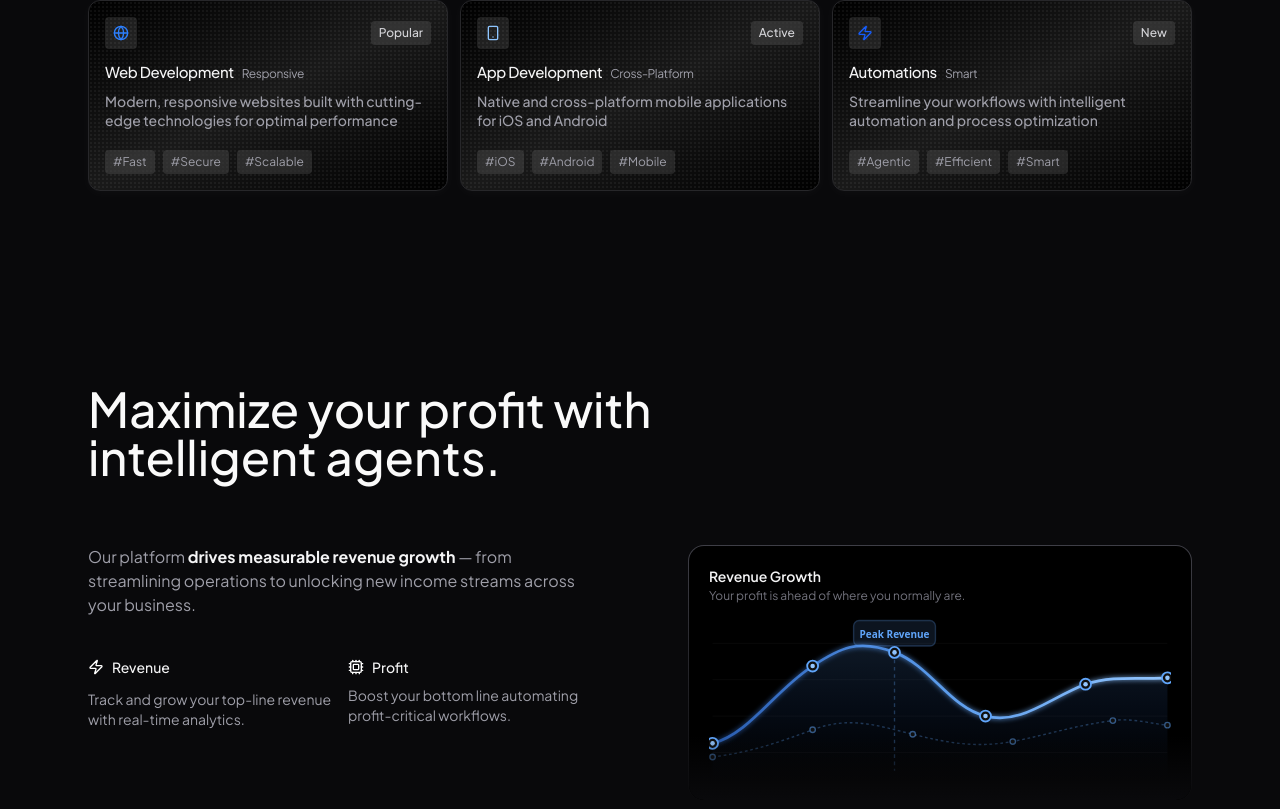
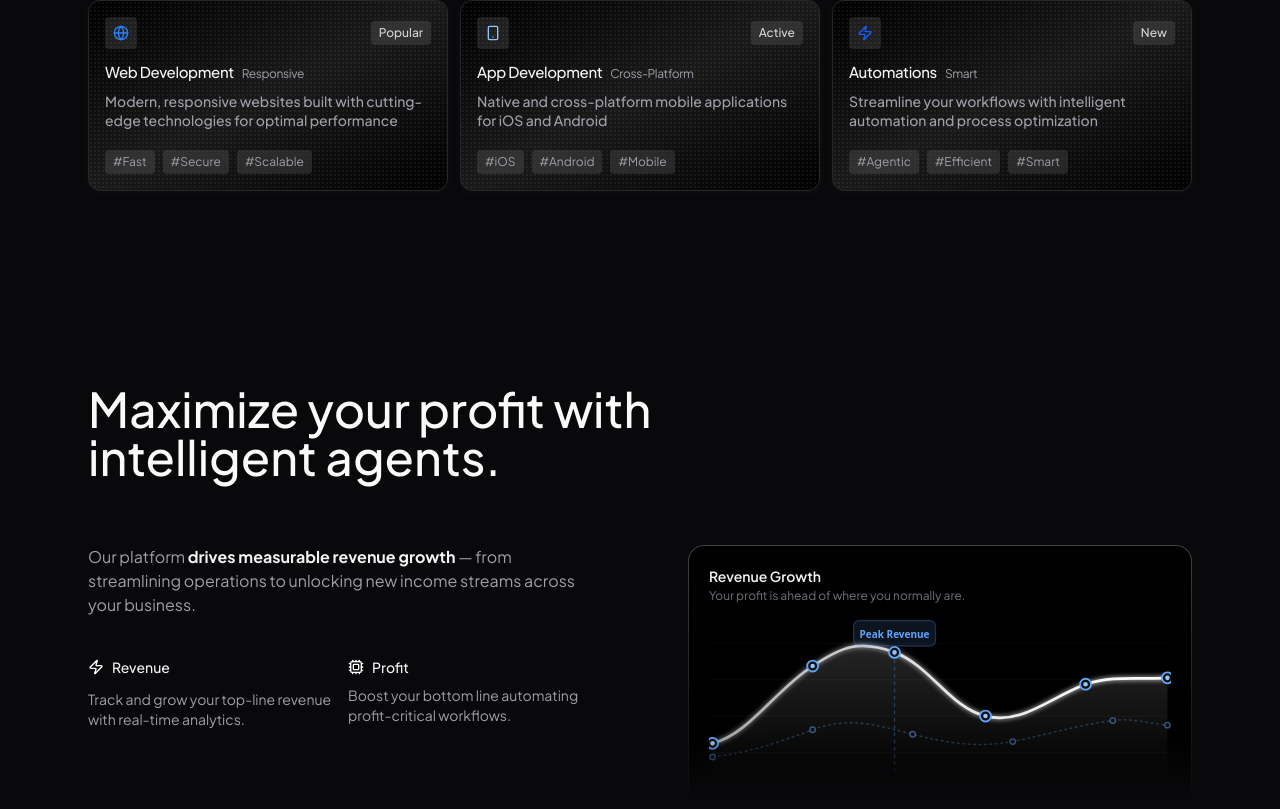
Before and after one commit to hertex-cyber/hertex-website, a React (Vite) app: page / in a window 1280 px wide. Shown: the part 1901-2710 px from the top of the page. Built offline with nearby package versions, Linux system fonts and the light colour scheme.

Commit message:
first commit

```diff
--- a/src/components/Profit.jsx
+++ b/src/components/Profit.jsx
@@ -40,14 +40,14 @@ export default function Profit() {
                                 <svg viewBox="0 0 500 180" className="w-full flex-1" preserveAspectRatio="xMidYMid meet">
                                     <defs>
                                         <linearGradient id="lineGradient" x1="0%" y1="0%" x2="100%" y2="0%">
-                                            <stop offset="0%" stopColor="#3b82f6" stopOpacity="0.6" />
-                                            <stop offset="50%" stopColor="#60a5fa" stopOpacity="0.9" />
-                                            <stop offset="100%" stopColor="#93c5fd" stopOpacity="1" />
+                                            <stop offset="0%" stopColor="#e5e7eb" stopOpacity="0.6" />
+                                            <stop offset="50%" stopColor="#f3f4f6" stopOpacity="0.9" />
+                                            <stop offset="100%" stopColor="#ffffff" stopOpacity="1" />
                                         </linearGradient>
                                         <linearGradient id="areaGradient" x1="0" y1="0" x2="0" y2="1">
-                                            <stop offset="0%" stopColor="#60a5fa" stopOpacity="0.15" />
-                                            <stop offset="50%" stopColor="#3b82f6" stopOpacity="0.08" />
-                                            <stop offset="100%" stopColor="#3b82f6" stopOpacity="0" />
+                                            <stop offset="0%" stopColor="#f3f4f6" stopOpacity="0.15" />
+                                            <stop offset="50%" stopColor="#e5e7eb" stopOpacity="0.08" />
+                                            <stop offset="100%" stopColor="#e5e7eb" stopOpacity="0" />
                                         </linearGradient>
                                         <filter id="glow">
                                             <feGaussianBlur stdDeviation="3" result="coloredBlur" />
```
